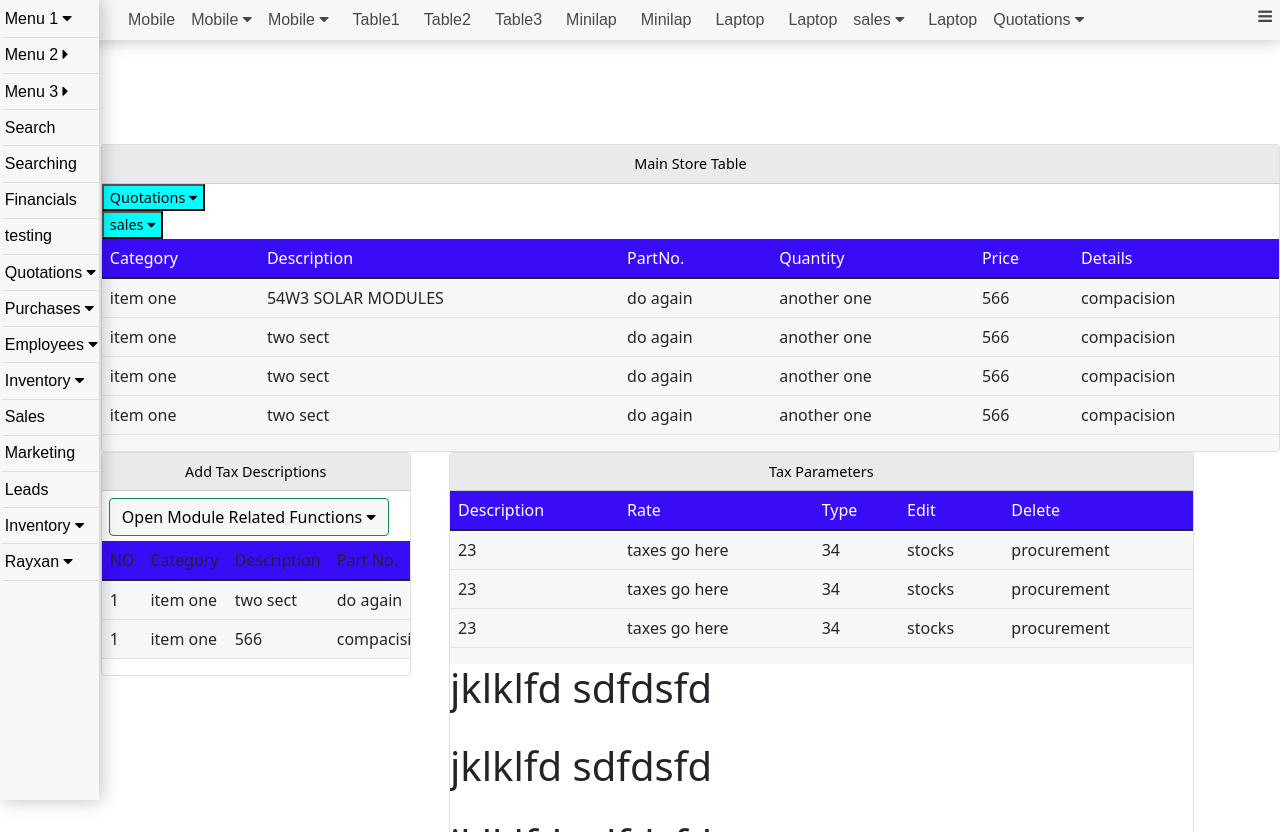
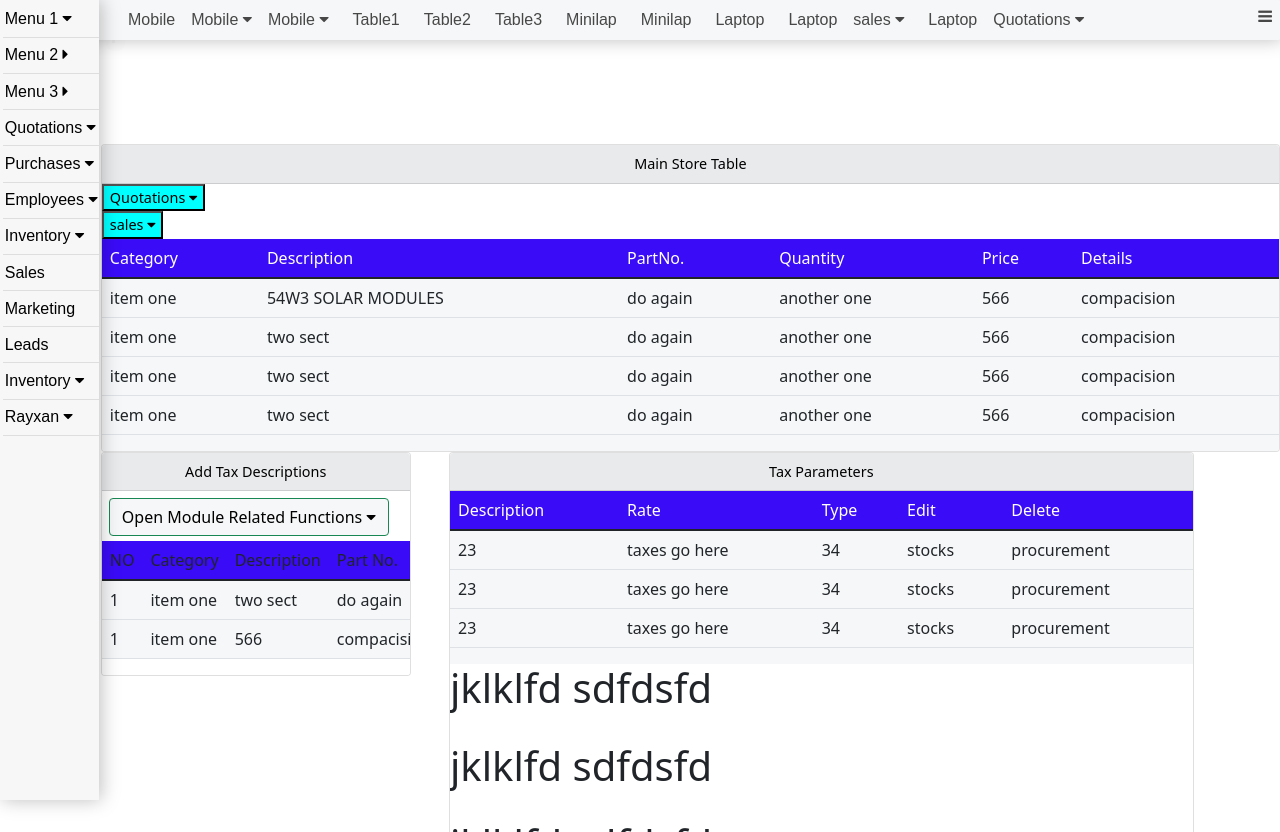
Before and after one commit to Ahmed-Muse/cloudtestgit, a Django app: page /Allifmaal/responsive/nav/bars/UI/Home/Full/Table/ in a window 1280 px wide. Run offline with Django 3.2, Linux system fonts and the light colour scheme; some libraries are stand-ins or nearby versions.

Commit message:
testing manual change

```diff
--- a/allifmaaluiapp/templates/allifmaaluiapp/base/sidenavbar/allifmaaluisidenavbar.html
+++ b/allifmaaluiapp/templates/allifmaaluiapp/base/sidenavbar/allifmaaluisidenavbar.html
@@ -86,7 +86,7 @@
 
 
 /* .............styling side nav bar one for various screen heights................*/
-@media all and (min-height: 0px) and (max-height: 50px) and (min-width: 0px) and (max-width: 2px) {
+@media all and (min-height: 0px) and (max-height: 500px) and (min-width: 0px) and (max-width: 200px) {
   .sidenavonemenu {
     width: max-content;
     height: 2.2em;
@@ -161,7 +161,7 @@
 
 
 /* .............styling side nav bar one for various screen heights................*/
-@media all and (min-height: 0px) and (max-height: 5px) and (min-width: 2px) and (max-width: 5px) {
+@media all and (min-height: 0px) and (max-height: 500px) and (min-width: 200px) and (max-width: 500px) {
   .sidenavonemenu {
     width: max-content;
     height: 100%;
@@ -237,7 +237,7 @@
 
 
 /* .............styling side nav bar one for various screen heights................*/
-@media all and (min-height: 0px) and (max-height: 0px) and (min-width: 500px) {
+@media all and (min-height: 0px) and (max-height: 500px) and (min-width: 500px) {
   .sidenavonemenu {
     width: max-content;
     height: 100%;
@@ -997,12 +997,17 @@ for laptop
 1400 -not shown
 1500 - not shown
 
+just three device sizes...mobiles, tablets and laptops/desktops
+min 0 max 500 - mobile - no side nav dropdown
+min 500 max 1000 - show
+min 1000 no max - show all
+
   */
   .sidenavonemenu {
     display: block;
   }
   .sidenavonemenu a {
-    font-size: 20px;
+    font-size: 1em;
     color: black;
   }
 }
@@ -1019,10 +1024,7 @@ for laptop
    <a href="#" class="opensidemenutwobtn"> Menu 2 <i class="fa fa-caret-right"></i></a>
    <a href="#" class="opensidemenuthreebtn">Menu 3 <i class="fa fa-caret-right"></i></a>
 
-   <a href="" >Search</a>
-   <a href="" class="" >Searching</a>
-   <a href="#" class="" >Financials</a>
-   <a href="#" class="" >testing</a>
+
 
    <button class="sidenavonedropdownbtn" >Quotations <i class="fa fa-caret-down"></i>
   </button>
```
Also changed, not shown: db.sqlite3.
